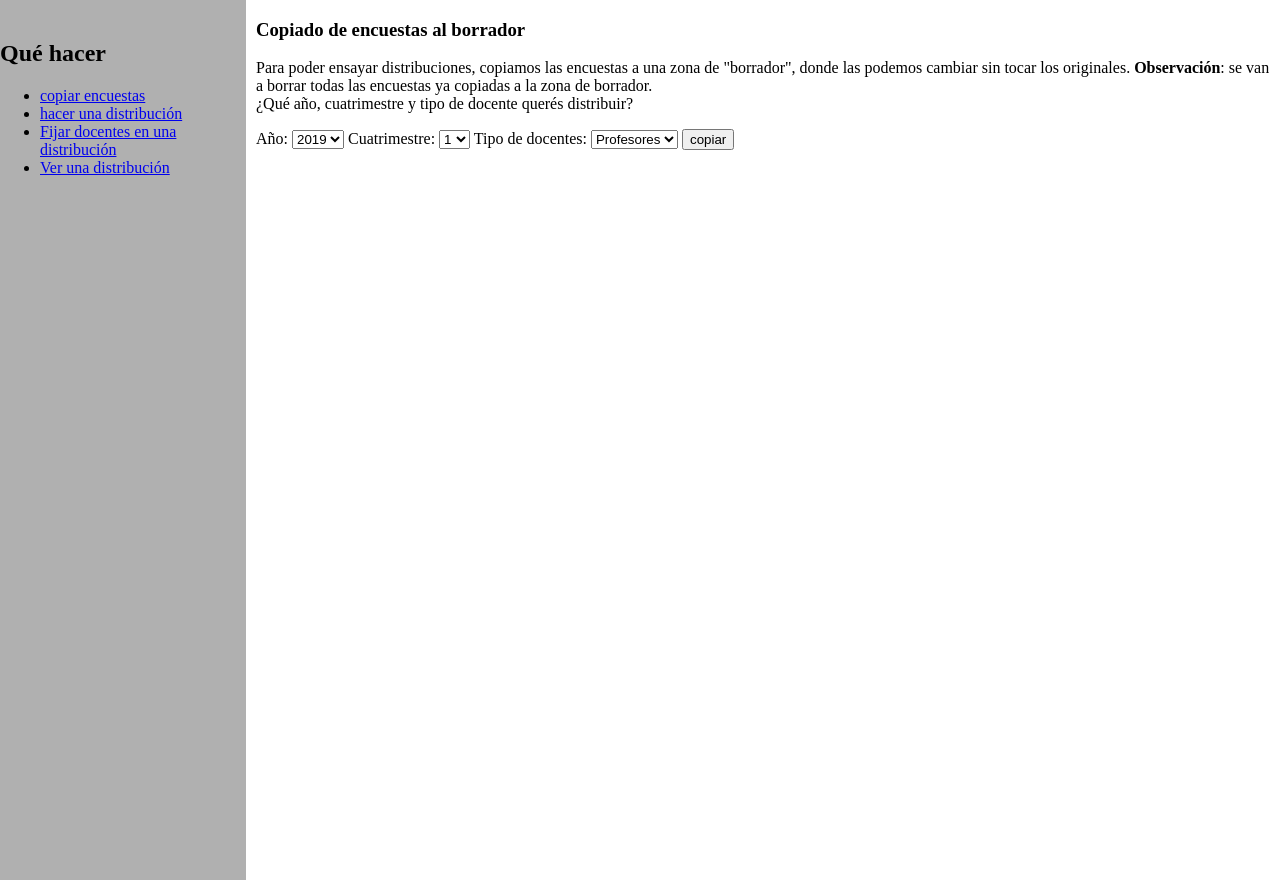
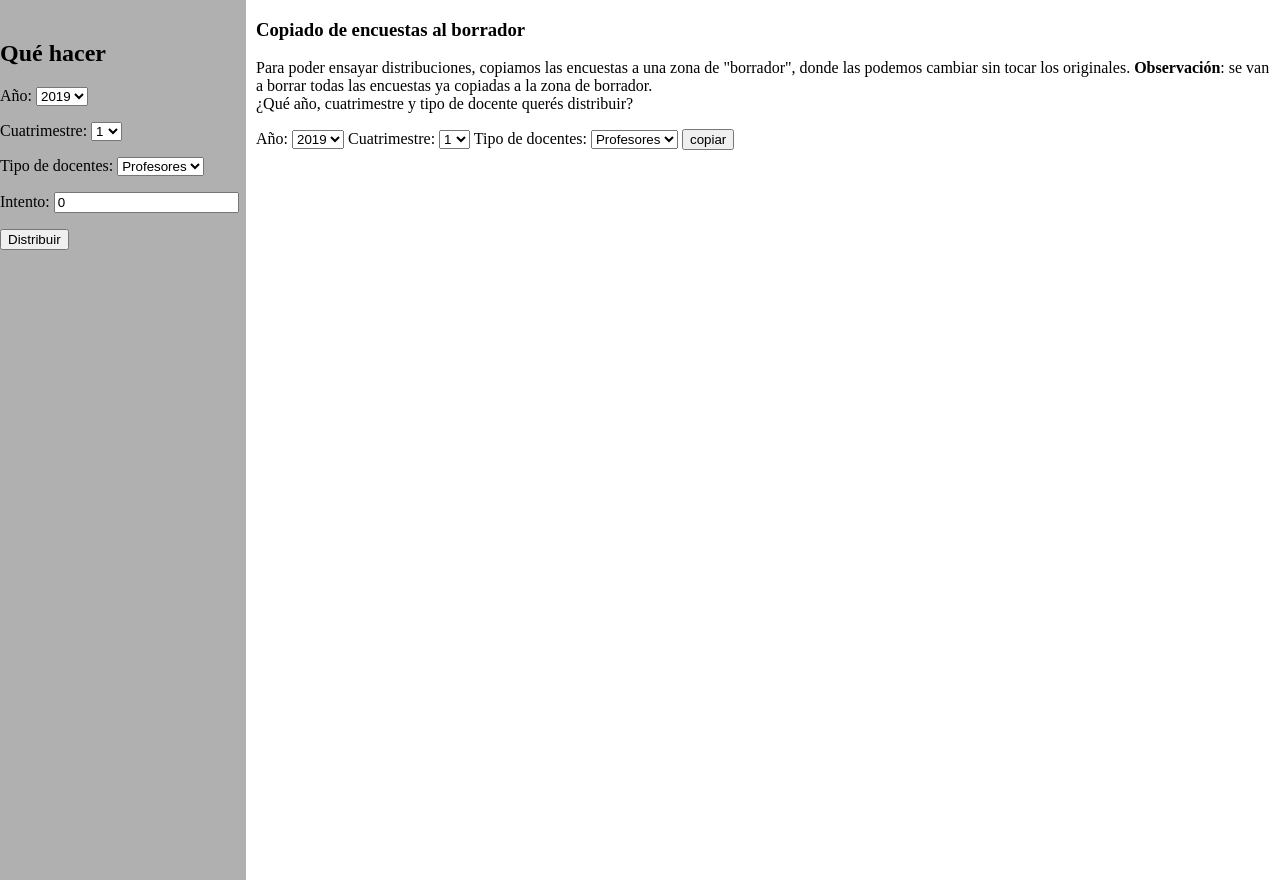
Before and after one commit to matiasg/distribucion, a Django app: page /dborrador/preparar in a window 1280 px wide. Run offline with Django 3.2, Linux system fonts and the light colour scheme.

Commit message:
saco vista de distribucion y ordeno base

```diff
--- a/dborrador/misc.py
+++ b/dborrador/misc.py
@@ -130,7 +130,7 @@ class MapeosDistribucion:
     def chequeo(tipo, ac, intento, este_tipo_fijo, este_tipo):
         '''TipoDocentes -> AnnoCuatrimestre -> intento -> ([Carga], [Turno, necesidad])'''
         cargas = MapeosDistribucion.cargas_tipo_ge_a_distribuir_en(tipo, ac, intento)
-        necesidades = MapeosDistribucion.necesidades_no_cubiertas(tipo, ac, intento)
+        necesidades = MapeosDistribucion.necesidades_tipo_no_cubiertas_en(tipo, ac, intento)
         no_cubiertas = [(turno, necesidad) for turno, necesidad in necesidades.items() if necesidad > 0]
         recargas = MapeosDistribucion.docentes_recargados(este_tipo_fijo, este_tipo, intento)
         return Problemas(cargas, no_cubiertas, recargas)
--- a/dborrador/templates/dborrador/base.html
+++ b/dborrador/templates/dborrador/base.html
@@ -9,12 +9,51 @@
 <div class="partido izquierda">
 {% block indice %}
     <h2>Qué hacer</h2>
+    {% if anno %}
     <ul>
         <li> <a href="{% url 'dborrador:preparar' %}">copiar encuestas</a></li>
-        <li> <a href="{% url 'dborrador:distribuir' %}">hacer una distribución</a></li>
-        <li> <a href="{% url 'dborrador:fijar' %}">Fijar docentes en una distribución</a></li>
-        <li> <a href="{% url 'dborrador:index' %}">Ver una distribución</a></li>
+        <li> <a href="{% url 'dborrador:distribuir' anno cuatrimestre tipo intento %}">hacer una distribución</a></li>
+        <li> <a href="{% url 'dborrador:fijar' anno cuatrimestre tipo intento %}">Fijar docentes en una distribución</a></li>
     </ul>
+
+    <p> Año: {{ anno }} <input type="hidden" name="anno" value="{{ anno }}"> </p>
+    <p> Cuatrimestre: {{ cuatrimestre }}
+        <input type="hidden" name="cuatrimestre" value="{{ cuatrimestre }}"> </p>
+    <p> Tipo: {{ tipo }}
+        <input type="hidden" name="tipo" value="{{ tipo }}"> </p>
+
+    {% else %}
+
+    <form action="{% url 'dborrador:index' %}" method="post">
+        {% csrf_token %}
+        <p> Año:
+        <select name="anno">
+            {% for a in annos %}
+            <option value="{{ a }}">{{ a }}</option>
+            {% endfor %}
+        </select></p>
+
+        <p> Cuatrimestre:
+        <select name="cuatrimestre">
+            {% for c in cuatrimestres %}
+            <option value="{{ c.name }}">{{ c.value }}</option>
+            {% endfor %}
+        </select></p>
+
+        <p> Tipo de docentes:
+        <select name="tipo">
+            {% for t in tipos %}
+            <option value="{{ t.name }}">{{ t.value }}</option>
+            {% endfor %}
+        </select></p>
+
+        <p> Intento:
+        <input type="number" name="intento" value=0>
+        </p>
+        <input type="submit" name="distribuir" value="Distribuir">
+
+    {% endif %}
+
 {% endblock indice %}
 </div>
 
--- a/dborrador/templates/dborrador/fijar.html
+++ b/dborrador/templates/dborrador/fijar.html
@@ -9,7 +9,7 @@ Fijar docentes a intento {{ intento }}
 {% block cuerpo %}
 <link rel="stylesheet" type="text/css" href="{% static 'materias/horarios.css' %}">
 
-<form action="{% url 'dborrador:fijar' %}" method="post">
+<form action="{% url 'dborrador:fijar' anno cuatrimestre tipo intento %}" method="post">
     <p>
         <div class="subseccion"><div id="titulo">Ver otra distribución</div>
             {% csrf_token %}
--- a/dborrador/urls.py
+++ b/dborrador/urls.py
@@ -11,10 +11,12 @@ app_name = 'dborrador'
 urlpatterns = [
     path('', views.index, name='index'),
     path('preparar', views.preparar, name='preparar'),
-    path('distribuir', views.distribuir, name='distribuir'),
+    path('distribuir/<int:anno>/<str:cuatrimestre>/<str:tipo>/<int:intento>',
+         views.distribuir, name='distribuir'),
     path('distribucion/<int:anno>/<str:cuatrimestre>/<str:tipo>/<int:intento>',
-                    views.distribucion, name='distribucion'),
-    path('fijar', views.fijar, name='fijar'),
+         views.distribucion, name='distribucion'),
+    path('fijar/<int:anno>/<str:cuatrimestre>/<str:tipo>/<int:intento>',
+         views.fijar, name='fijar'),
 ]
 
 # if settings.DEBUG:
--- a/dborrador/views.py
+++ b/dborrador/views.py
@@ -60,12 +60,11 @@ def _anno_cuat_tipo_de_request(request):
 def index(request):
     try:
         anno, cuatrimestre, tipo = _anno_cuat_tipo_de_request(request)
-        distribucion_url = reverse('dborrador:distribucion', args=(anno, cuatrimestre, tipo.name, 1))
-        return HttpResponseRedirect(distribucion_url)
+        intento = request.POST['intento']
+        fijar_url = reverse('dborrador:fijar', args=(anno, cuatrimestre, tipo.name, 1))
+        return HttpResponseRedirect(fijar_url)
     except:
-        anno = timezone.now().year
-        return render(request, 'dborrador/index.html', _anno_cuat_tipos_context())
-
+        return render(request, 'dborrador/base.html', _anno_cuat_tipos_context())
 
 def preparar(request):
     try:
@@ -82,81 +81,71 @@ def preparar(request):
 
 @login_required
 @permission_required('dborrador.add_asignacion')
-def distribuir(request):
-    try:
-        anno, cuatrimestre, tipo = _anno_cuat_tipo_de_request(request)
-        intento = int(request.POST['intento'])
+def distribuir(request, anno, cuatrimestre, tipo, intento):
+    logger.info('comienzo una distribución para docentes tipo %s, cuatrimestre %s, año %s',
+                tipo, cuatrimestre, anno)
 
-    except KeyError:
-        anno_actual = timezone.now().year
-        context = _anno_cuat_tipos_context()
-        context['intento'] = 1
+    tipo = TipoDocentes[tipo]
+    anno_cuat = AnnoCuatrimestre(anno, cuatrimestre)
+    cargas_a_distribuir = MapeosDistribucion.cargas_tipo_ge_a_distribuir_en(tipo, anno_cuat, intento)
+    sources = {str(c.id): 1 for c in cargas_a_distribuir}
+
+    necesidades_no_cubiertas = MapeosDistribucion.necesidades_no_cubiertas(tipo, anno_cuat, intento)
+    targets = {}
+    hay_errores = False
+    for turno, necesidad in necesidades_no_cubiertas.items():
+        if necesidad > 0:
+            targets[str(turno.id)] = necesidad
+        elif necesidad < 0:
+            messages.error(request, f'Hay demasiados docentes asignados al turno {turno}')
+            hay_errores = True
+
+    if hay_errores:
+        context = {
+                'annos': [anno],
+                'cuatrimestres': [Cuatrimestres[cuatrimestre]],
+                'tipos': tipo,
+                'intento': intento}
         return render(request, 'dborrador/distribuir.html', context)
 
-    else:
-        logger.info('comienzo una distribución para docentes tipo %s, cuatrimestre %s, año %s',
-                    tipo, cuatrimestre, anno)
+    logger.info('Hay que distribuir %d cargas docentes y hay %d necesidades.',
+                len(cargas_a_distribuir), sum(necesidades_no_cubiertas.values()))
 
-        anno_cuat = AnnoCuatrimestre(anno, cuatrimestre)
-        cargas_a_distribuir = MapeosDistribucion.cargas_tipo_ge_a_distribuir_en(tipo, anno_cuat, intento)
-        sources = {str(c.id): 1 for c in cargas_a_distribuir}
+    preferencias = Preferencia.objects.all()
+    pesos = []
+    for carga in cargas_a_distribuir:
+        doc_pref = preferencias.filter(preferencia__docente=carga.docente)
+        for preferencia in doc_pref:
+            carga_id = str(carga.id)
+            turno_id = str(preferencia.preferencia.turno.id)
+            if turno_id in targets:
+                pesos.append({'from': carga_id,
+                              'to': turno_id,
+                              'weight': preferencia.peso_normalizado
+                              })
+            else:
+                logger.debug('Tengo una preferencia de %s para %s pero no se está distribuyendo ese turno',
+                             preferencia.preferencia.docente, preferencia.preferencia.turno)
 
-        necesidades_no_cubiertas = MapeosDistribucion.necesidades_no_cubiertas(tipo, anno_cuat, intento)
-        targets = {}
-        hay_errores = False
-        for turno, necesidad in necesidades_no_cubiertas.items():
-            if necesidad > 0:
-                targets[str(turno.id)] = necesidad
-            elif necesidad < 0:
-                messages.error(request, f'Hay demasiados docentes asignados al turno {turno}')
-                hay_errores = True
+    wmap = allocating.ListWeightedMap(pesos)
+    logger.info('Voy a hacer una distribución con %d cargas docentes y %d lugares en turnos',
+                sum(sources.values()), sum(targets.values()))
 
-        if hay_errores:
-            context = {
-                    'annos': [anno],
-                    'cuatrimestres': [Cuatrimestres[cuatrimestre]],
-                    'tipos': tipo,
-                    'intento': intento}
-            return render(request, 'dborrador/distribuir.html', context)
+    # llamamos al distribuidor
+    allocator = allocating.Allocator(sources, wmap, targets, limit_denominator=100)
+    distribucion = allocator.get_best()
+    logger.info('distribución obtenida (con ids): %s', distribucion)
 
-        logger.info('Hay que distribuir %d cargas docentes y hay %d necesidades.',
-                    len(cargas_a_distribuir), sum(necesidades_no_cubiertas.values()))
+    for carga_id, turno_id in distribucion:
+        if carga_id is None or turno_id is None:
+            continue
 
-        preferencias = Preferencia.objects.all()
-        pesos = []
-        for carga in cargas_a_distribuir:
-            doc_pref = preferencias.filter(preferencia__docente=carga.docente)
-            for preferencia in doc_pref:
-                carga_id = str(carga.id)
-                turno_id = str(preferencia.preferencia.turno.id)
-                if turno_id in targets:
-                    pesos.append({'from': carga_id,
-                                  'to': turno_id,
-                                  'weight': preferencia.peso_normalizado
-                                  })
-                else:
-                    logger.debug('Tengo una preferencia de %s para %s pero no se está distribuyendo ese turno',
-                                 preferencia.preferencia.docente, preferencia.preferencia.turno)
+        carga = Carga.objects.get(pk=int(carga_id))
+        turno = Turno.objects.get(pk=int(turno_id))
+        asignacion, _ = Asignacion.objects.get_or_create(intento=intento, carga=carga, turno=turno)
 
-        wmap = allocating.ListWeightedMap(pesos)
-        logger.info('Voy a hacer una distribución con %d cargas docentes y %d lugares en turnos',
-                    sum(sources.values()), sum(targets.values()))
-
-        # llamamos al distribuidor
-        allocator = allocating.Allocator(sources, wmap, targets, limit_denominator=100)
-        distribucion = allocator.get_best()
-        logger.info('distribución obtenida (con ids): %s', distribucion)
-
-        for carga_id, turno_id in distribucion:
-            if carga_id is None or turno_id is None:
-                continue
-
-            carga = Carga.objects.get(pk=int(carga_id))
-            turno = Turno.objects.get(pk=int(turno_id))
-            asignacion, _ = Asignacion.objects.get_or_create(intento=intento, carga=carga, turno=turno)
-
-        distribucion_url = reverse('dborrador:distribucion', args=(anno, cuatrimestre, tipo.name, intento))
-        return HttpResponseRedirect(distribucion_url)
+    distribucion_url = reverse('dborrador:fijar', args=(anno, cuatrimestre, tipo.name, intento))
+    return HttpResponseRedirect(distribucion_url)
 
 
 def distribucion(request, anno, cuatrimestre, tipo, intento):
@@ -229,17 +218,13 @@ def filtra_materias(anno, cuatrimestre, intento, tipo, **kwargs):
     return materias
 
 
+def fijar(request, anno, cuatrimestre, tipo, intento):
+    if 'nuevo_intento' in request.POST:
+        intento = int(request.POST['nuevo_intento'])
 
-def fijar(request):
-    if 'intento' in request.POST:
-        intento = int(request.POST['intento'])
-    elif 'nuevo_intento' in request.POST:
-        intento = int(request.POST['nuevo_intento'])
-    else:
-        intento = 0
+    tipo = TipoDocentes[tipo]
 
     if 'fijar' in request.POST:
-        anno, cuatrimestre, tipo = _anno_cuat_tipo_de_request(request)
         for k, val in request.POST.items():
             if k.startswith('fijoen'):
                 carga_id = int(val)
@@ -247,7 +232,11 @@ def fijar(request):
                     _, turno_id, _ = k.split('_')
                     turno = Turno.objects.get(pk=int(turno_id))
                     carga = Carga.objects.get(pk=carga_id)
-                    asignacion = Asignacion.objects.create(turno=turno, carga=carga, intento=intento)
+                    asignacion, creada = Asignacion.objects.get_or_create(
+                        turno=turno, carga=carga, intento=intento)
+                    if creada:
+                        logger.info('Fijé a %s al turno %s en el intento %d',
+                                    carga.docente, turno, intento)
             if k.startswith('cambioen'):
                 _, carga_id = k.split('_')
                 carga = Carga.objects.get(pk=int(carga_id))
@@ -255,14 +244,7 @@ def fijar(request):
                 if nueva_carga_id < 0:  # hay que borrar la asignación
                     asignacion = Asignacion.objects.get(carga=carga, intento=intento)
                     asignacion.delete()
-    else:
-        try:
-            anno, cuatrimestre, tipo = _anno_cuat_tipo_de_request(request)
-        except:
-            # XXX: arreglar esto
-            anno = timezone.now().year + 1
-            cuatrimestre = 'P'
-            tipo = TipoDocentes.P
+                    logger.info('Borré asignación %s', asignacion)
 
     def _append_dicts(*dicts):
         ret = defaultdict(list)
@@ -279,9 +261,6 @@ def fijar(request):
     necesidades_no_cubiertas = MapeosDistribucion.necesidades_tipo_no_cubiertas_en(tipo, ac, intento)
     # si queremos fijar docentes al intento 0, tienen que aparecer en este_tipo, no en este_tipo_fijo
     este_tipo_fijo = MapeosDistribucion.asignaciones_fijas(ac) if intento > 0 else defaultdict(list)
-
-    recargas = MapeosDistribucion.docentes_recargados(este_tipo_fijo, este_tipo, intento)
-    print(recargas)
 
     ### XXX: este masajeo hay que refactorizarlo unificando bien con filtra_materias()
     DatosDeTurno = namedtuple('DDT', ['asignaciones_otro_tipo', 'asignaciones_este_tipo_fijo', 'asignaciones_este_tipo',
```
